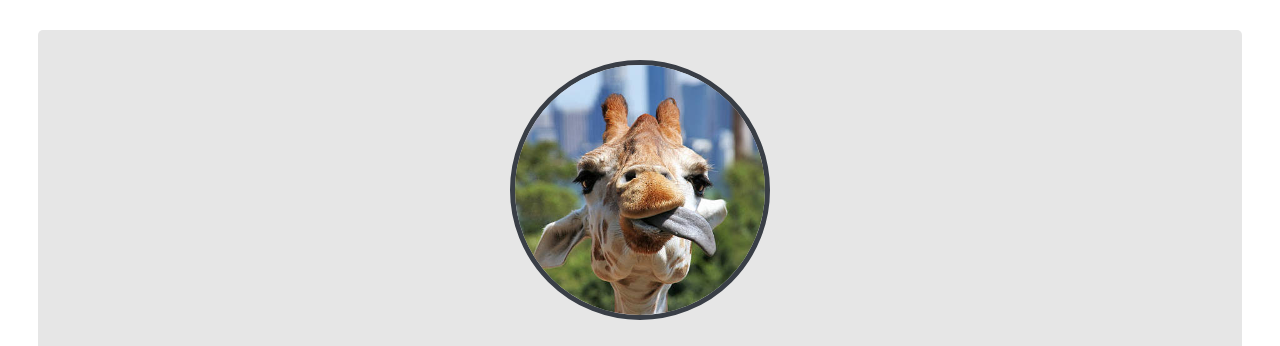
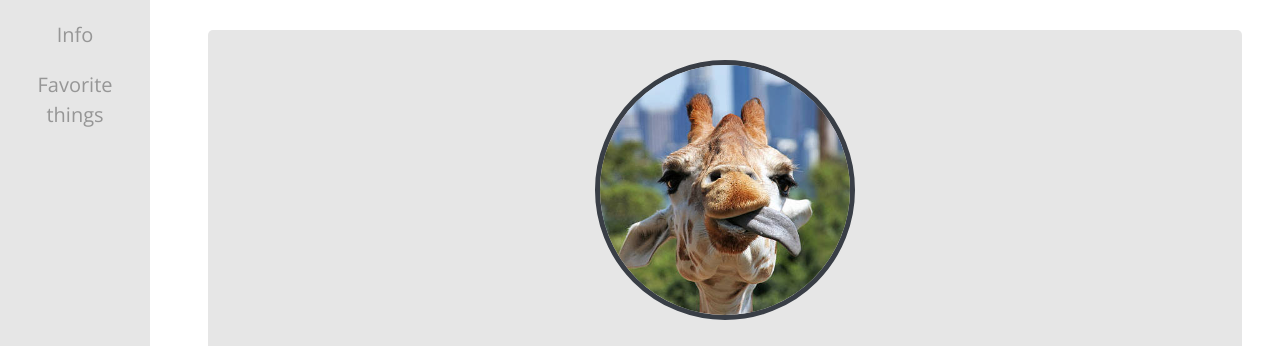
Before and after one commit to Monica-Nabais/profile, a plain HTML site: page index.html in a window 1280 px wide. Shown: the top 346 px of the page. Drawn offline with nearby package versions, Linux system fonts and the light colour scheme.

Commit message:
make my profile prettier

```diff
--- a/index.html
+++ b/index.html
@@ -8,6 +8,16 @@
     <title>Monica's Page</title>
   </head>
   <body>
+    <div id=sidebar>
+      <ul>
+        <li>
+          <a href="#avatar-round">Info</a>
+        </li>
+        <li>
+          <a href="#favorite-things">Favorite things</a>
+        </li>
+      </ul>
+    </div>
     <div class="boxes-center">
       <img id="avatar-round" src="images/giraffe.jpg" alt="">
       <h1>Mónica Nabais</h1>
@@ -27,7 +37,7 @@
         </li>
       </ul>
     </div>
-    <div class="boxes-center text-align">
+    <div id="favorite-things"class="boxes-center text-align">
       <h2>My favorite things:</h2>
       <table>
         <tbody>
@@ -37,7 +47,7 @@
             </td>
             <td>
               <h3>SPORTING CLUBE DE PORTUGAL</h3>
-              <p>You probably know <a href="http://www.sporting.pt/" class="link-highlight">Sporting</a> as one of the best football teams in the world and you're rigth!</p>
+              <p>You probably know <a href="http://www.sporting.pt/" target="_blank" class="link-highlight">Sporting</a> as one of the best football teams in the world and you're rigth!</p>
             </td>
           </tr>
           <tr>
@@ -55,7 +65,7 @@
             </td>
             <td>
               <h3>RUBY</h3>
-              <p>Who knew programming was cool? Thank you, <a href="https://www.lewagon.com/" class="link-highlight">Le Wagon</a>!!</p>
+              <p>Who knew programming was cool? Thank you, <a href="https://www.lewagon.com/" target="_blank" class="link-highlight">Le Wagon</a>!!</p>
             </td>
           </tr>
         </tbody>
--- a/style.css
+++ b/style.css
@@ -41,6 +41,7 @@ a:hover {
   padding: 30px;
   border-radius: 5px;
   margin: 30px;
+  margin-left: 200px;
 }
 
 .images-size {
@@ -76,6 +77,26 @@ a:hover {
 .link-highlight {
   color: rgb(100, 100, 100);
 }
+
+#sidebar {
+  position: fixed;
+  width: 150px;
+  left: 0;
+  top: 0;
+  bottom: 0;
+  background-color: rgb(230, 230, 230);
+}
+
+#sidebar ul {
+  padding: 0px;
+}
+
+#sidebar li {
+  list-style-type: none;
+  margin: 20px;
+  font-size: 20px;
+}
+
 @media (max-width: 1080px) {
   .images-size {
     height: 250px;
```
